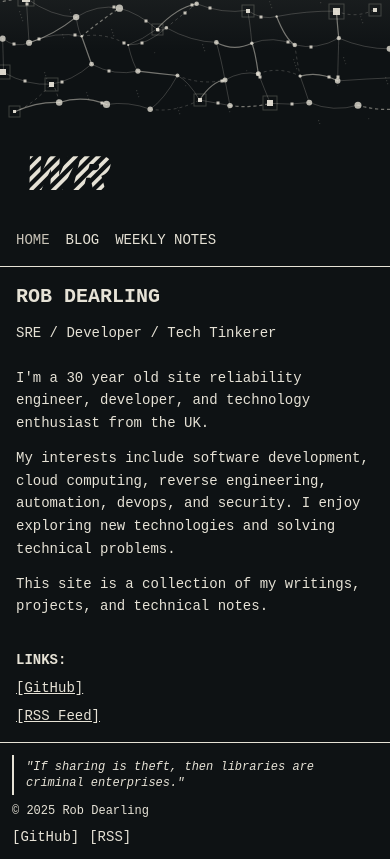
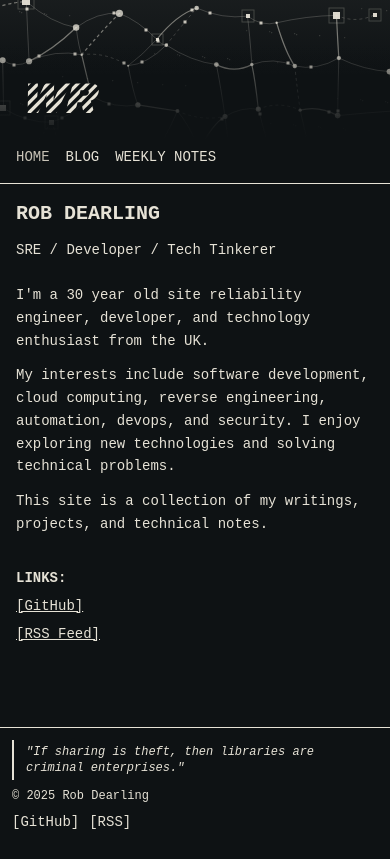
Before and after one commit to RobDearling/robdearling.github.io, a Next.js app: page / in a window 390 px wide. Built offline with nearby package versions, Linux system fonts and the light colour scheme.

Commit message:
fix: integrate mobile signal header

```diff
--- a/components/layout.tsx
+++ b/components/layout.tsx
@@ -63,11 +63,12 @@
 
       {/* Mobile header */}
       <div className="md:hidden w-full flex flex-col">
+        <header className="mobile-site-header border-b border-[var(--text-color)]">
           <SignalHeader />
-        <header className="p-4 border-b border-[var(--text-color)]">
-          <div className="mb-4">
+          <div className="mobile-site-header-content">
+            <div className="mb-3">
               <Link href="/" className="logo-link inline-block" aria-label="WreckItRob home">
-              <Logo idPrefix="mobile-logo" className="w-32 h-auto" />
+                <Logo idPrefix="mobile-logo" className="w-28 h-auto" />
               </Link>
             </div>
             <nav className="flex space-x-4 text-sm">
@@ -81,6 +82,7 @@
                 WEEKLY NOTES
               </Link>
             </nav>
+          </div>
         </header>
 
         <main className="flex-grow p-4 sm:p-6">{children}</main>
--- a/styles/global.css
+++ b/styles/global.css
@@ -186,6 +186,44 @@
 
 .site-signal-banner[data-ready="true"] .site-signal-canvas {
   opacity: 1;
+}
+
+.mobile-site-header {
+  position: relative;
+  height: 184px;
+  overflow: hidden;
+  isolation: isolate;
+}
+
+.mobile-site-header > .site-signal-banner {
+  position: absolute;
+  inset: 0;
+  z-index: 0;
+  height: 100%;
+}
+
+.mobile-site-header::after {
+  position: absolute;
+  inset: 0;
+  z-index: 1;
+  content: "";
+  pointer-events: none;
+  background: linear-gradient(
+    to bottom,
+    transparent 24%,
+    color-mix(in srgb, var(--background-color) 78%, transparent) 58%,
+    var(--background-color) 76%
+  );
+}
+
+.mobile-site-header-content {
+  position: absolute;
+  inset: 0;
+  z-index: 2;
+  display: flex;
+  flex-direction: column;
+  justify-content: flex-end;
+  padding: 14px 16px 16px;
 }
 
 .blog-header-image,
```
Lines whose indentation alone changed are shown as unchanged.
